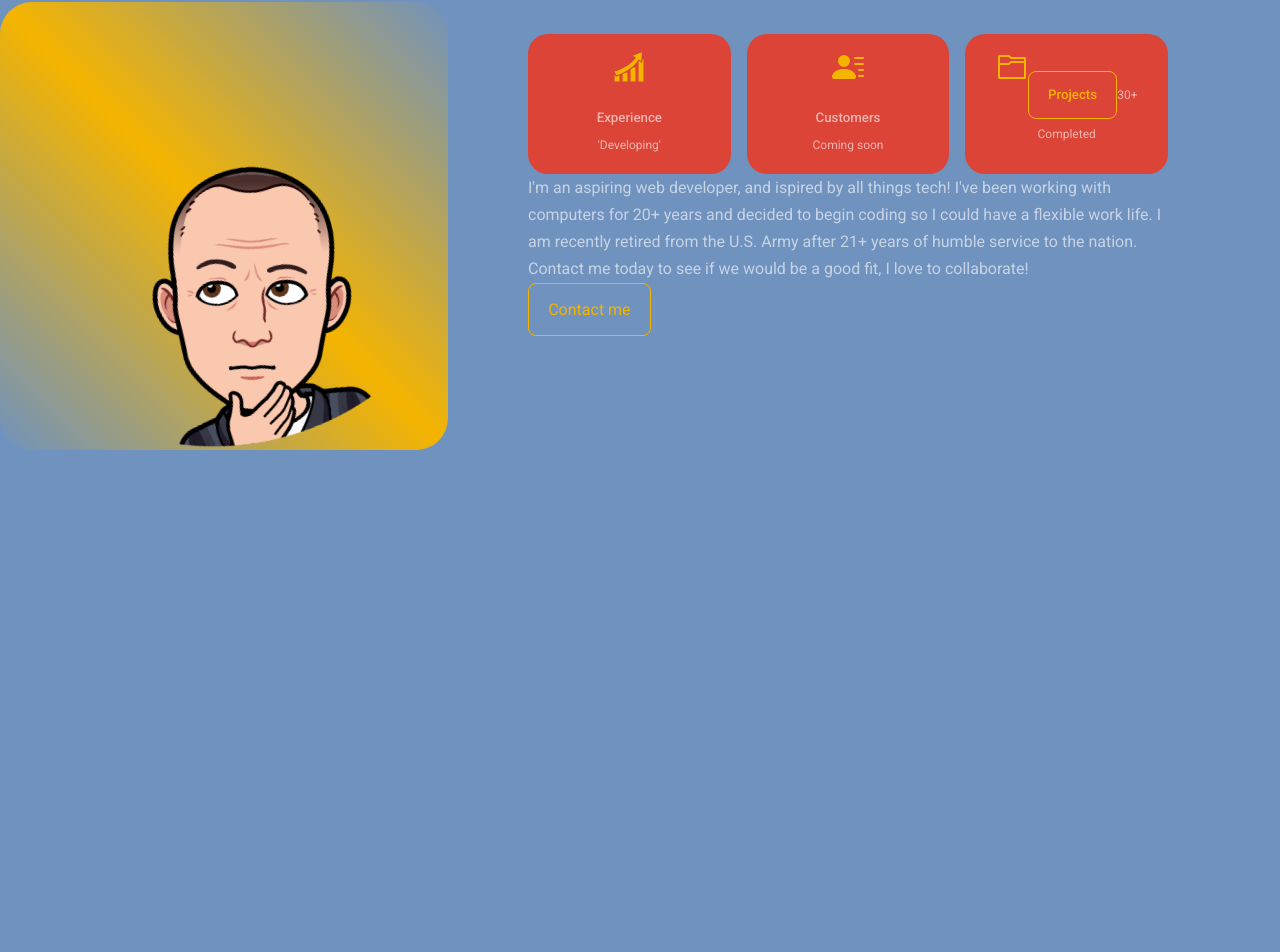
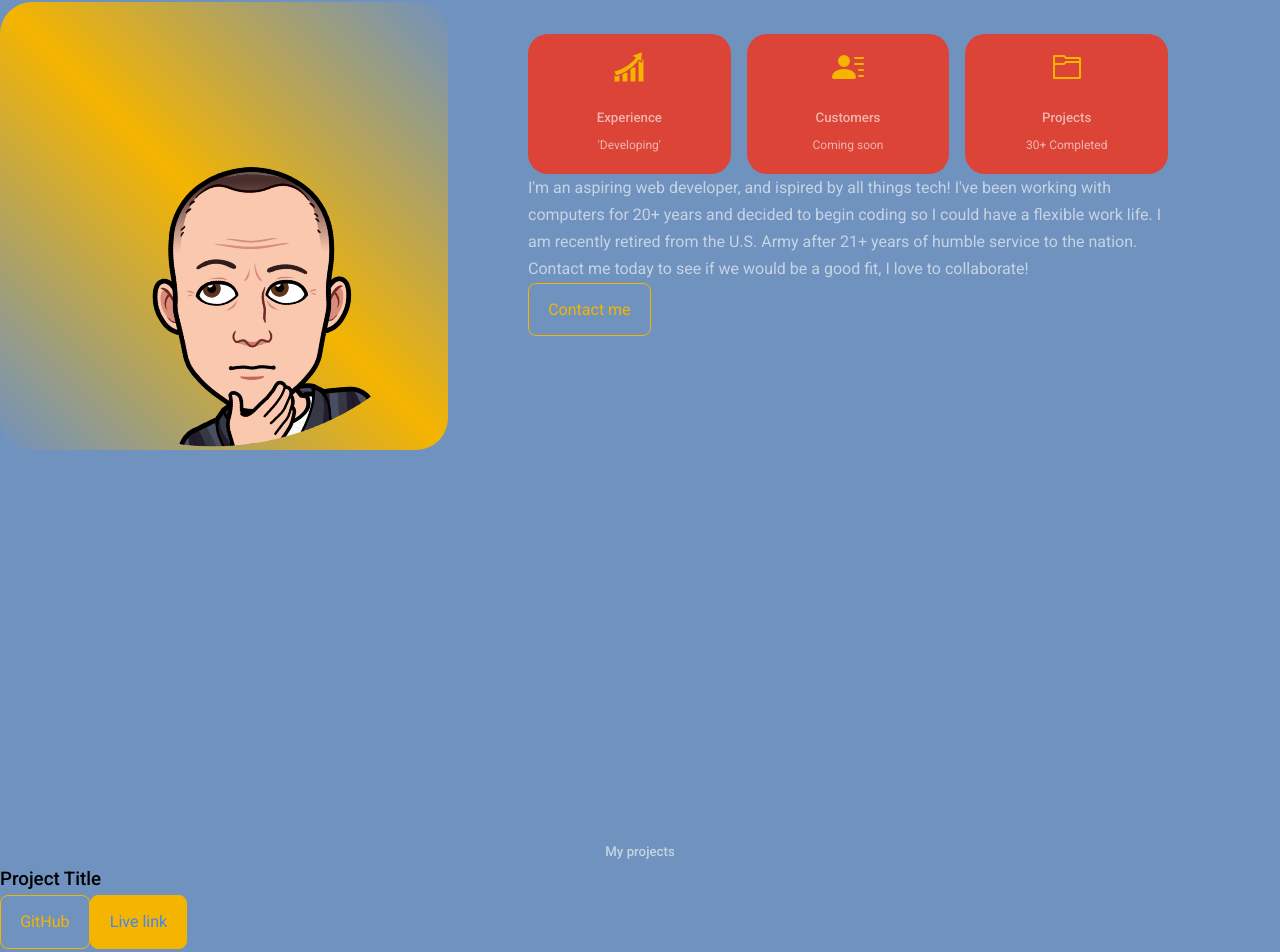
Before and after one commit to kevin-foreman/Personal-React-Portfolio, a React (Create React App) app: page / in a window 1280 px wide. Shown: the part 1015-1967 px from the top of the page. Built offline with nearby package versions, Linux system fonts and the light colour scheme.

Commit message:
Added Portfolio section beginning structure

```diff
--- a/src/App.jsx
+++ b/src/App.jsx
@@ -2,7 +2,6 @@ import React from 'react'
 import Header from './components/header/Header'
 import Nav from './components/nav/Nav'
 import About from './components/about/About'
-import Experience from './components/experience/Experience'
 import Portfolio from './components/portfolio/Portfolio'
 import Contact from './components/contact/Contact'
 import Footer from './components/footer/Footer'
@@ -15,7 +14,6 @@ const App = () => {
       <Header />
       <Nav />
       <About />
-      <Experience />
       <Portfolio />
       <Contact />
       <Footer />
--- a/src/components/about/About.jsx
+++ b/src/components/about/About.jsx
@@ -30,9 +30,9 @@ const About = () => {
             <small>Coming soon</small>
           </article>
 
-          <article className="about__card">
-            <VscFolder className="about__icon" />
-            <h5 href='#portfolio' className='btn'>Projects</h5>
+          <article href="#portfolio" className="about__card">
+            <VscFolder href='#portfolio' className="about__icon"/>
+            <h5>Projects</h5>
             <small>30+ Completed</small>
           </article>
 
--- a/src/components/experience/Experience.jsx
+++ /dev/null
@@ -1,10 +0,0 @@
-import React from 'react'
-import './experience.css'
-
-const Experience = () => {
-  return (
-    <section id='experience'></section>
-  )
-}
-
-export default Experience
--- a/src/components/nav/Nav.jsx
+++ b/src/components/nav/Nav.jsx
@@ -2,7 +2,6 @@ import React from 'react'
 import './nav.css'
 import { FaHome } from 'react-icons/fa'
 import { SiAboutdotme } from 'react-icons/si'
-import { SiAtom } from 'react-icons/si'
 import { AiTwotoneFolderOpen } from 'react-icons/ai'
 import { AiOutlineContacts } from 'react-icons/ai'
 import { useState } from 'react'
@@ -12,10 +11,8 @@ const Nav = () => {
   const [ activeNav, setActiveNav ] = useState('#home')
   return (
     <nav>
-
       <a href="#home" onClick={() => setActiveNav('#home')} className={activeNav === '#home' ? 'active' : ''}><FaHome /></a>
       <a href="#about" onClick={() => setActiveNav('#about')} className={activeNav === '#about' ? 'active' : ''}><SiAboutdotme /></a>
-      <a href="#experience" onClick={() => setActiveNav('#experience')} className={activeNav === '#experience' ? 'active' : ''}><SiAtom /></a>
       <a href="#portfolio" onClick={() => setActiveNav('#portfolio')} className={activeNav === '#portfolio' ? 'active' : ''} ><AiTwotoneFolderOpen /></a>
       <a href="#contact" onClick={() => setActiveNav('#contact')} className={activeNav === '#contact' ? 'active' : ''}><AiOutlineContacts /></a>
     </nav>
--- a/src/components/portfolio/Portfolio.jsx
+++ b/src/components/portfolio/Portfolio.jsx
@@ -3,7 +3,21 @@ import './portfolio.css'
 
 const Portfolio = () => {
   return (
-    <section id='portfolio'></section>
+    <section id='portfolio'>
+      <h5>My projects</h5>
+
+      <div className="container portfolio__container">
+        <article className='portfolio__item'>
+          <div className="portfolio__item-image">
+            <h3>Project Title</h3>
+            <a href="https://github.com/kevin-foreman/Coffee-Shop-" className='btn' target="_blank" rel="noreferrer">GitHub</a>
+            <a href="https://coffee-from-the-world.herokuapp.com/" className='btn btn-primary' target="_blank" rel="noreferrer">Live link</a>
+
+          </div>
+
+        </article>
+      </div>
+    </section>
   )
 }
 
```
Also changed, not shown: src/components/experience/experience.css (deleted).
